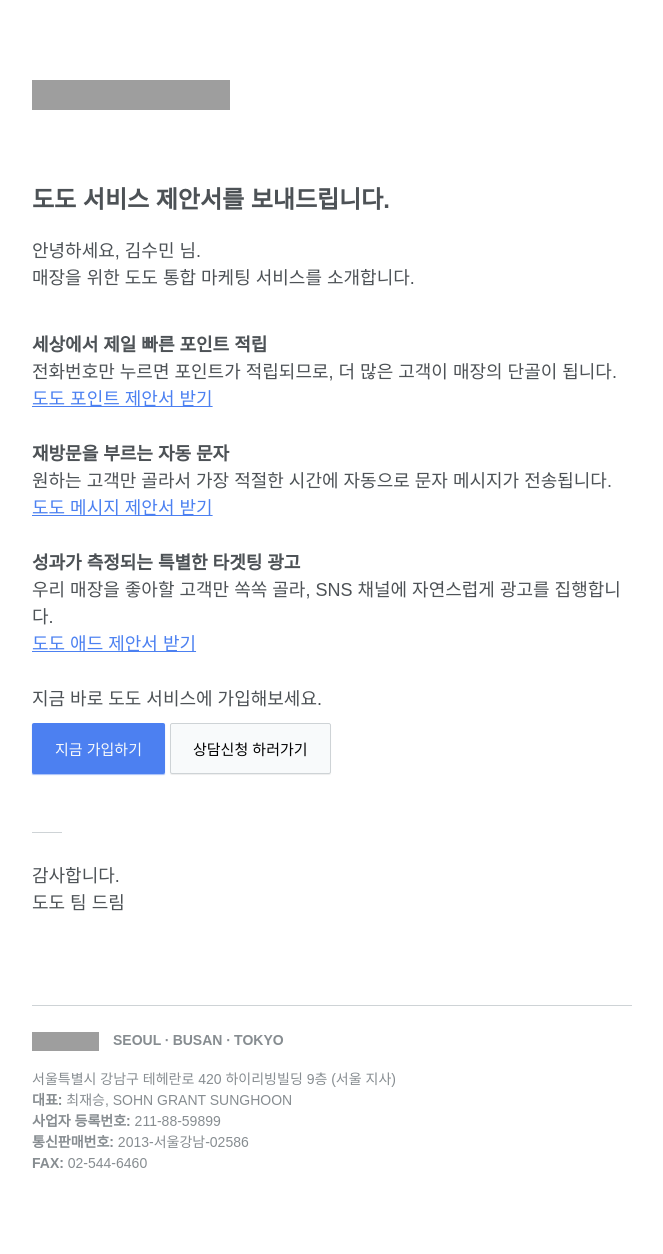
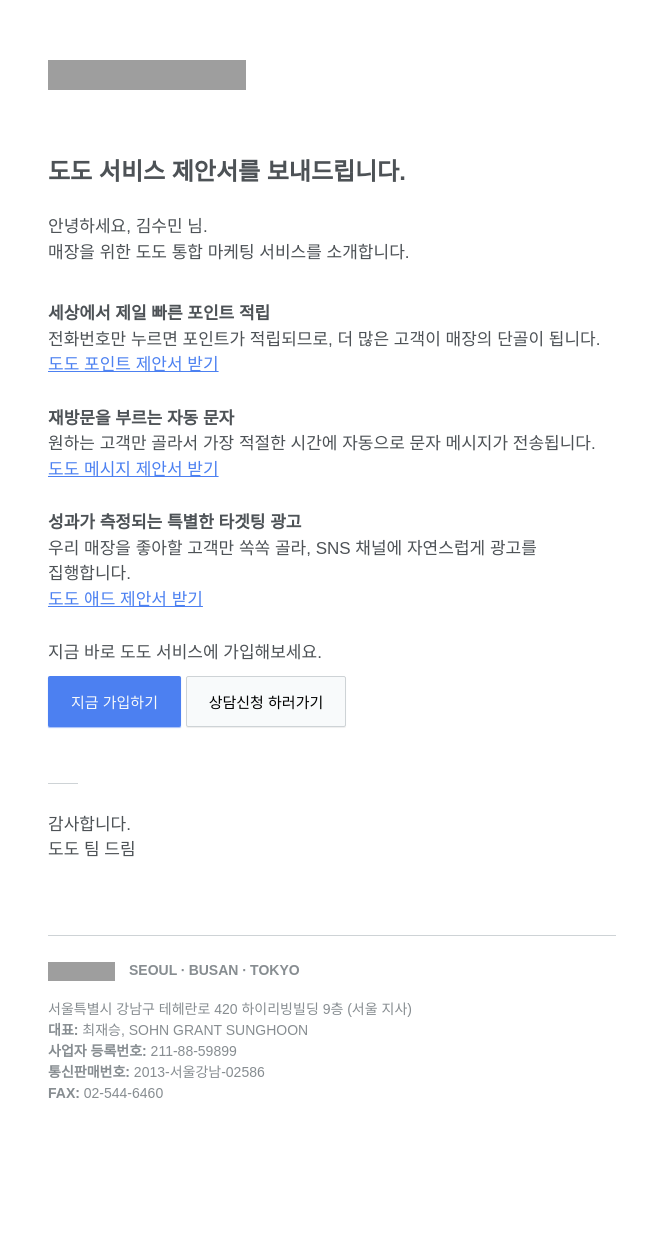
Before and after one commit to young-hwa/young-hwa.github.io, a Jekyll site: the page built from mail-test/index.html, in a window 1280 px wide. Shown: the whole page, without its empty margins (308-971 px from the left). Built offline with Jekyll 4.4.1, drawn with Linux system fonts in a browser that asks for light colours; after the commit the page ends 1164 px from its top, so only the background shows below that; grey boxes are pictures that could not be loaded.

Commit message:
style polish

```diff
--- a/_layouts/mail-default.html
+++ b/_layouts/mail-default.html
@@ -1,5 +1,6 @@
 <head>
   <link rel="stylesheet" href="{{ base_path }}/css/mail-style.css">
+  <meta name="viewport" content="width=device-width, initial-scale=1">
 </head>
 <body>
   {{ content }}
--- a/css/mail-style.scss
+++ b/css/mail-style.scss
@@ -175,16 +175,17 @@
 
 
 .mail-container {
-  width: 600px;
+  width: 568px;
   margin: 0 auto;
-  padding: 80px 0;
+  padding: 60px 0;
   color: #4D5256;
+  word-break: keep-all;
 }
 
 .mail-content, .mail-footer {
   font-family: sans-serif;
   line-height: 1.5;
-  font-size: 18px;
+  font-size: 17px;
 }
 
 .mail-dodo-logo {
@@ -193,13 +194,13 @@
   display: inline-block;
   width: 198px;
   height: 30px;
-  margin-bottom: 72px;
+  margin-bottom: 64px;
 }
 
 .mail-content {
   h2 {
     font-size: 24px;
-    padding-bottom: 20px;
+    padding-bottom: 24px;
     font-weight: bold;
   }
   h3 {
@@ -216,7 +217,7 @@
     }
   }
   .mail-content-text-header {
-    padding-bottom: 40px;
+    padding-bottom: 36px;
   }
   .mail-content-text-group {
     padding-bottom: 28px;
@@ -228,13 +229,13 @@
 
 .mail-footer {
   .mail-footer-footnote {
-    padding: 30px 0 88px;
+    padding: 28px 0 72px;
   }
   .mail-footer-footnote-border {
     width: 30px;
     height: 1px;
     background-color: #CED3D6;
-    margin-bottom: 30px;
+    margin-bottom: 28px;
   }
   .mail-footer-signature {
     .mail-spoqa-logo {
@@ -261,3 +262,60 @@
     }
   }
 }
+
+@media (max-width: 568px) {
+  .btn {
+    padding: 12px 16px;
+  }
+  .mail-container {
+    width: 90%;
+    padding: 24px 0;
+  }
+  .mail-content, .mail-footer {
+    font-size: 16px;
+  }
+  .mail-dodo-logo {
+    background-size: 180px 27px;
+    display: inline-block;
+    width: 180px;
+    height: 27px;
+    margin-bottom: 30px;
+  }
+  .mail-content {
+    h2 {
+      font-size: 20px;
+      padding-bottom: 16px;
+    }
+    .mail-content-text-header {
+      padding-bottom: 24px;
+    }
+    .mail-content-text-group {
+      padding-bottom: 20px;
+    }
+  }
+  .mail-footer {
+    .mail-footer-footnote-border {
+      margin-bottom: 20px;
+    }
+    .mail-footer-footnote {
+      padding: 20px 0 40px;
+    }
+    .mail-footer-signature {
+      font-size: 12px;
+      .mail-spoqa-logo {
+        background-size: 55px 16px;
+        display: inline-block;
+        width: 55px;
+        height: 16px;
+        vertical-align: bottom;
+        margin-right: 14px;
+      }
+    }
+    .mail-footer-info {
+      font-size: 12px;
+      .nl {
+        display: none;
+      }
+    }
+  }
+}
```
